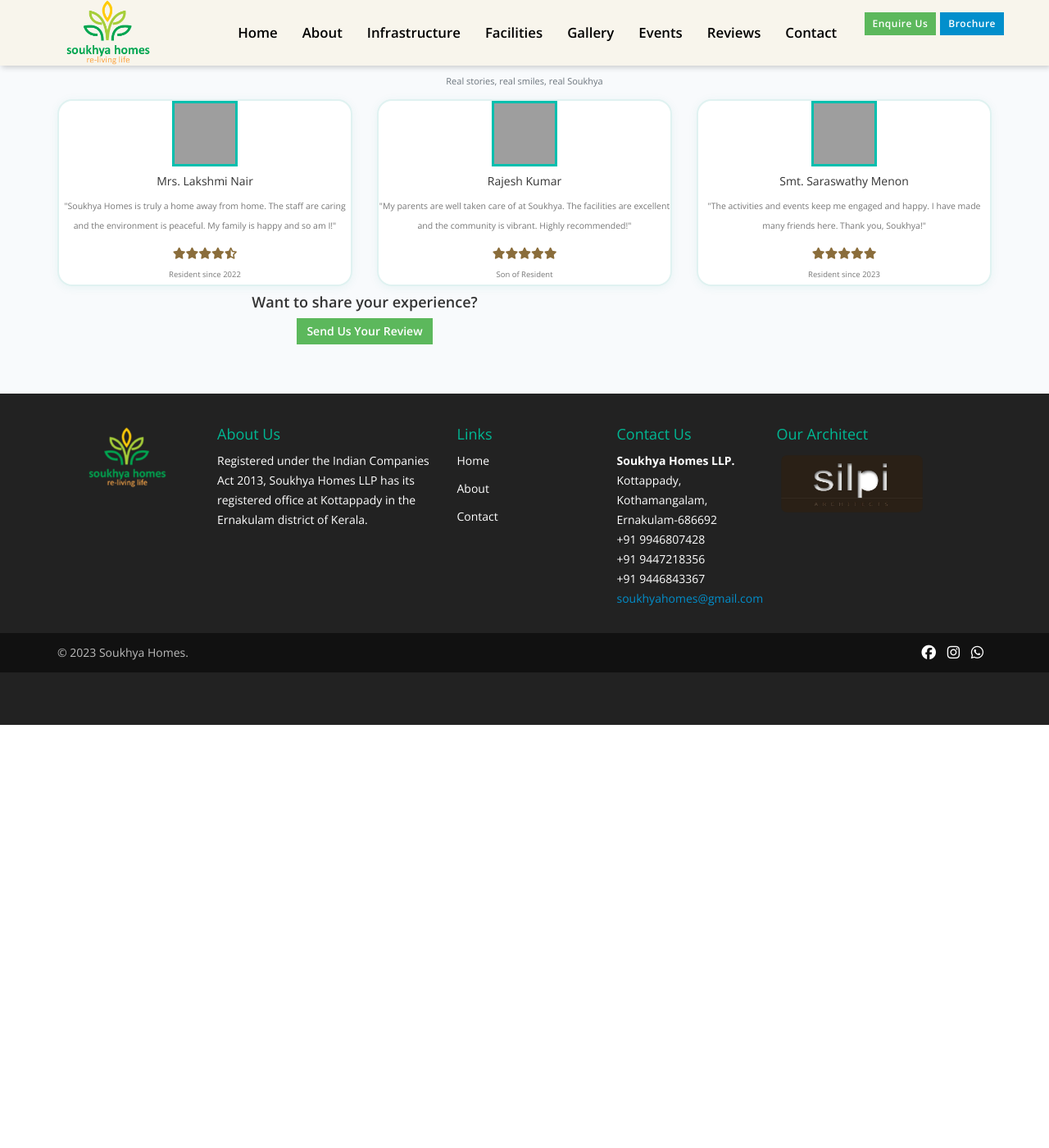
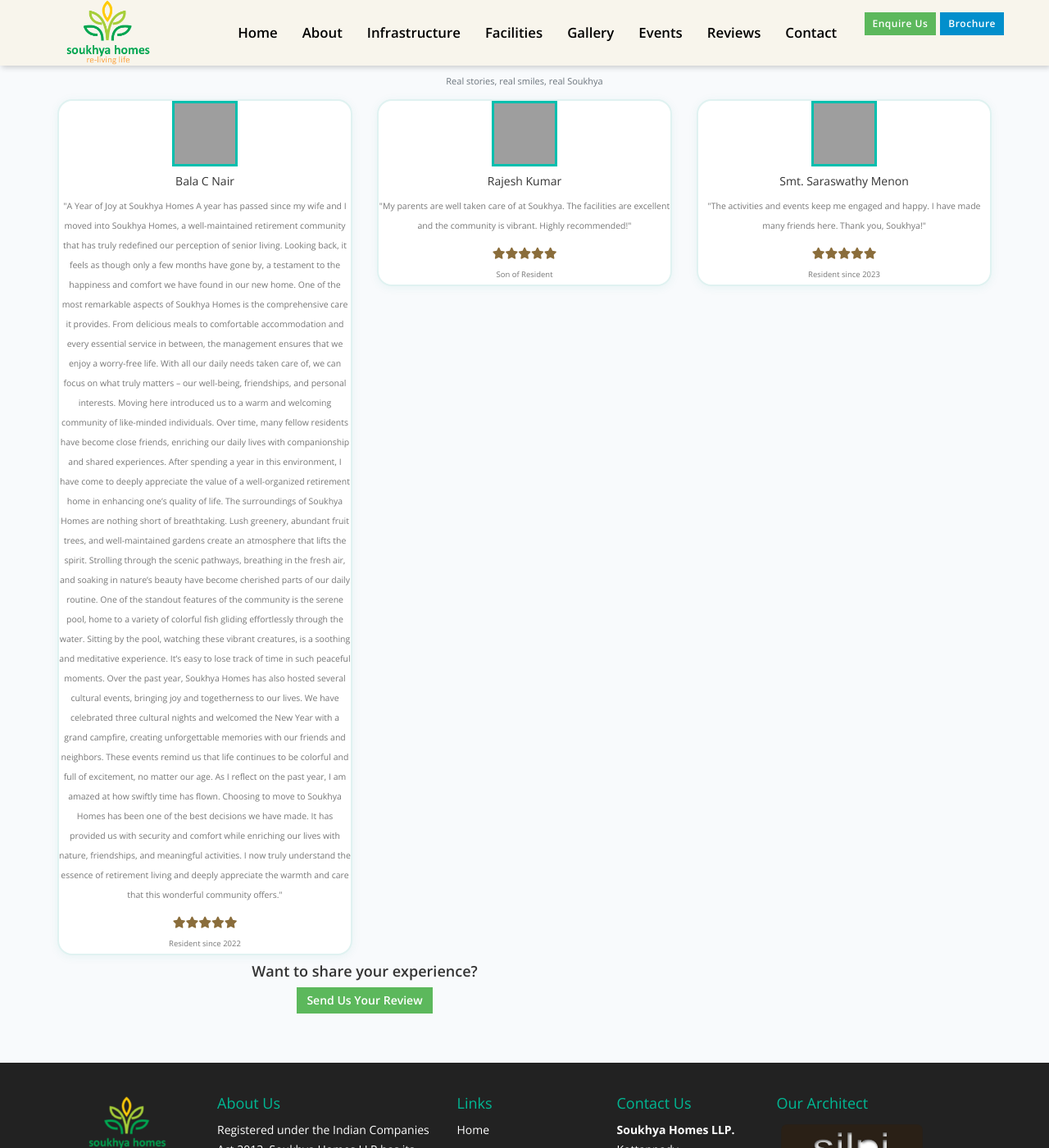
Before and after one commit to soukhyahomes/soukhyahomes.github.io, a Jekyll site: the page built from reviews.html, in a window 1280 px wide and 1400 px high, scrolled down 399 px, cut to the strip 0-1400 px from the top of the window. Shown: the whole strip at 82% size. Built offline with Jekyll 4.4.1, drawn with Linux system fonts in a browser that asks for light colours; nearby versions of some CDN libraries; before the commit the page ends 1332 px from its top, so only the background shows below that; grey boxes are pictures that could not be loaded.

Commit message:
review test

```diff
--- a/_layouts/facilities.html
+++ b/_layouts/facilities.html
@@ -197,7 +197,7 @@
           </div>
           <div class="col-md-4 col-sm-6 mb-4">
             <div class="feature-card card h-100 p-4 shadow-sm border-accent">
-              <i class="fa-solid fa-hands-holding-heart fa-2x mb-2 facility-icon"></i>
+              <i class="fa-solid fa-hands-helping fa-2x mb-2 facility-icon"></i>
               <h5 class="mb-2">Assisted Living Support</h5>
               <p>Soukhya will arrange full time assistance for the needy inmates.</p>
             </div>
--- a/_layouts/reviews.html
+++ b/_layouts/reviews.html
@@ -26,10 +26,23 @@
           <div class="col-md-4 col-sm-6 mb-4">
             <div class="review-card card h-100 p-4 shadow-sm border-accent text-center">
               <img src="/assets/img/team/user1.jpg" alt="Resident Photo" class="rounded-circle mb-3" style="width:80px;height:80px;object-fit:cover;border:3px solid #00bfae;">
-              <h5 class="mb-1">Mrs. Lakshmi Nair</h5>
-              <p class="text-muted mb-2" style="font-size:1.05rem;">"Soukhya Homes is truly a home away from home. The staff are caring and the environment is peaceful. My family is happy and so am I!"</p>
+              <h5 class="mb-1">Bala C Nair  </h5>
+              <p class="text-muted mb-2" style="font-size:1.05rem;">"A Year of Joy at Soukhya Homes
+A year has passed since my wife and I moved into Soukhya Homes, a well-maintained retirement community that has truly redefined our perception of senior living. Looking back, it feels as though only a few months have gone by, a testament to the happiness and comfort we have found in our new home.
+
+One of the most remarkable aspects of Soukhya Homes is the comprehensive care it provides. From delicious meals to comfortable accommodation and every essential service in between, the management ensures that we enjoy a worry-free life. With all our daily needs taken care of, we can focus on what truly matters – our well-being, friendships, and personal interests.
+
+Moving here introduced us to a warm and welcoming community of like-minded individuals. Over time, many fellow residents have become close friends, enriching our daily lives with companionship and shared experiences. After spending a year in this environment, I have come to deeply appreciate the value of a well-organized retirement home in enhancing one’s quality of life.
+
+The surroundings of Soukhya Homes are nothing short of breathtaking. Lush greenery, abundant fruit trees, and well-maintained gardens create an atmosphere that lifts the spirit. Strolling through the scenic pathways, breathing in the fresh air, and soaking in nature’s beauty have become cherished parts of our daily routine.
+
+One of the standout features of the community is the serene pool, home to a variety of colorful fish gliding effortlessly through the water. Sitting by the pool, watching these vibrant creatures, is a soothing and meditative experience. It’s easy to lose track of time in such peaceful moments.
+
+Over the past year, Soukhya Homes has also hosted several cultural events, bringing joy and togetherness to our lives. We have celebrated three cultural nights and welcomed the New Year with a grand campfire, creating unforgettable memories with our friends and neighbors. These events remind us that life continues to be colorful and full of excitement, no matter our age.
+
+As I reflect on the past year, I am amazed at how swiftly time has flown. Choosing to move to Soukhya Homes has been one of the best decisions we have made. It has provided us with security and comfort while enriching our lives with nature, friendships, and meaningful activities. I now truly understand the essence of retirement living and deeply appreciate the warmth and care that this wonderful community offers."</p>
               <div class="text-warning mb-2">
-                <i class="fa fa-star"></i><i class="fa fa-star"></i><i class="fa fa-star"></i><i class="fa fa-star"></i><i class="fa fa-star-half-alt"></i>
+                <i class="fa fa-star"></i><i class="fa fa-star"></i><i class="fa fa-star"></i><i class="fa fa-star"></i><i class="fa fa-star"></i>
               </div>
               <span class="text-muted" style="font-size:0.95rem;">Resident since 2022</span>
             </div>
```
